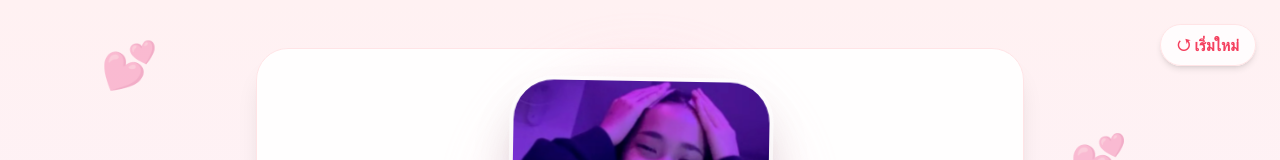
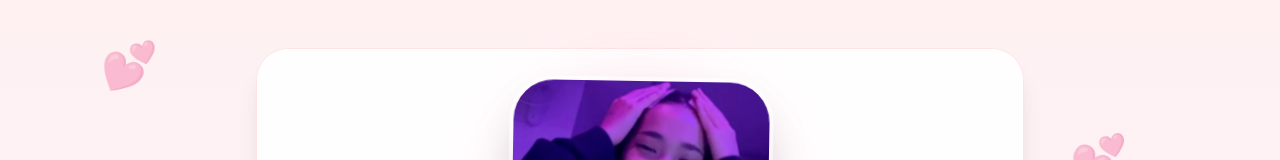
Before and after one commit to sumoz-1/plub-surprise, a Next.js app: page / in a window 1280 px wide. Shown: the top 160 px of the page. Built offline with nearby package versions, Linux system fonts and the light colour scheme.

Commit message:
fix: restart flow on browser refresh

```diff
--- a/app/gift-page/page.tsx
+++ b/app/gift-page/page.tsx
@@ -1,10 +1,20 @@
 "use client";
 
-import { useMemo, useState } from "react";
+import { useRouter } from "next/navigation";
+import { useEffect, useMemo, useState } from "react";
 
 export default function GiftPage() {
   const [isTrunkOpen, setIsTrunkOpen] = useState(false);
   const [isButtonPressed, setIsButtonPressed] = useState(false);
+  const router = useRouter();
+
+  useEffect(() => {
+    if (typeof window === "undefined" || typeof performance === "undefined") return;
+    const [navEntry] = performance.getEntriesByType?.("navigation") as PerformanceNavigationTiming[];
+    if (navEntry?.type === "reload") {
+      router.replace("/");
+    }
+  }, [router]);
 
   const handleTrunkButton = () => {
     if (!isButtonPressed) {
--- a/app/gift/page.tsx
+++ b/app/gift/page.tsx
@@ -9,6 +9,14 @@ export default function GiftIconPage() {
   const router = useRouter();
 
   useEffect(() => {
+    if (typeof window !== "undefined" && typeof performance !== "undefined") {
+      const [navEntry] = performance.getEntriesByType?.("navigation") as PerformanceNavigationTiming[];
+      if (navEntry?.type === "reload") {
+        router.replace("/");
+        return;
+      }
+    }
+
     if (!isClicked) return undefined;
 
     setStatusText("กล่องกำลังค่อยๆ เปิดอยู่ ✨");
--- a/app/page.tsx
+++ b/app/page.tsx
@@ -2,7 +2,7 @@
 
 import Image from "next/image";
 import { useRouter } from "next/navigation";
-import { useMemo, useState } from "react";
+import { useEffect, useMemo, useState } from "react";
 
 const messages = [
   "Do you love me?",
@@ -47,13 +47,16 @@ export default function HomePage() {
     setIndex((prev) => (prev < messages.length - 1 ? prev + 1 : prev));
   };
 
+  useEffect(() => {
+    if (typeof window === "undefined" || typeof performance === "undefined") return;
+    const [navEntry] = performance.getEntriesByType?.("navigation") as PerformanceNavigationTiming[];
+    if (navEntry?.type === "reload") {
+      setIndex(0);
+    }
+  }, []);
+
   const handleYesClick = () => {
     router.push("/gift");
-  };
-
-  const handleRestart = () => {
-    setIndex(0);
-    router.refresh();
   };
 
   const floatingHearts = [
@@ -68,15 +71,6 @@ export default function HomePage() {
   return (
     <main className="min-h-screen flex items-center justify-center bg-white">
       <div className="relative min-h-screen w-full bg-gradient-to-b from-rose-50 via-pink-50 to-white overflow-hidden px-4 py-12">
-        <div className="absolute top-6 right-6 z-20">
-          <button
-            type="button"
-            onClick={handleRestart}
-            className="px-4 py-2 rounded-full bg-white/80 text-rose-500 font-semibold shadow-md border border-rose-100 hover:bg-white transition-all duration-200"
-          >
-            ↺ เริ่มใหม่
-          </button>
-        </div>
         {floatingHearts.map((position, idx) => (
           <span
             key={position}
```
